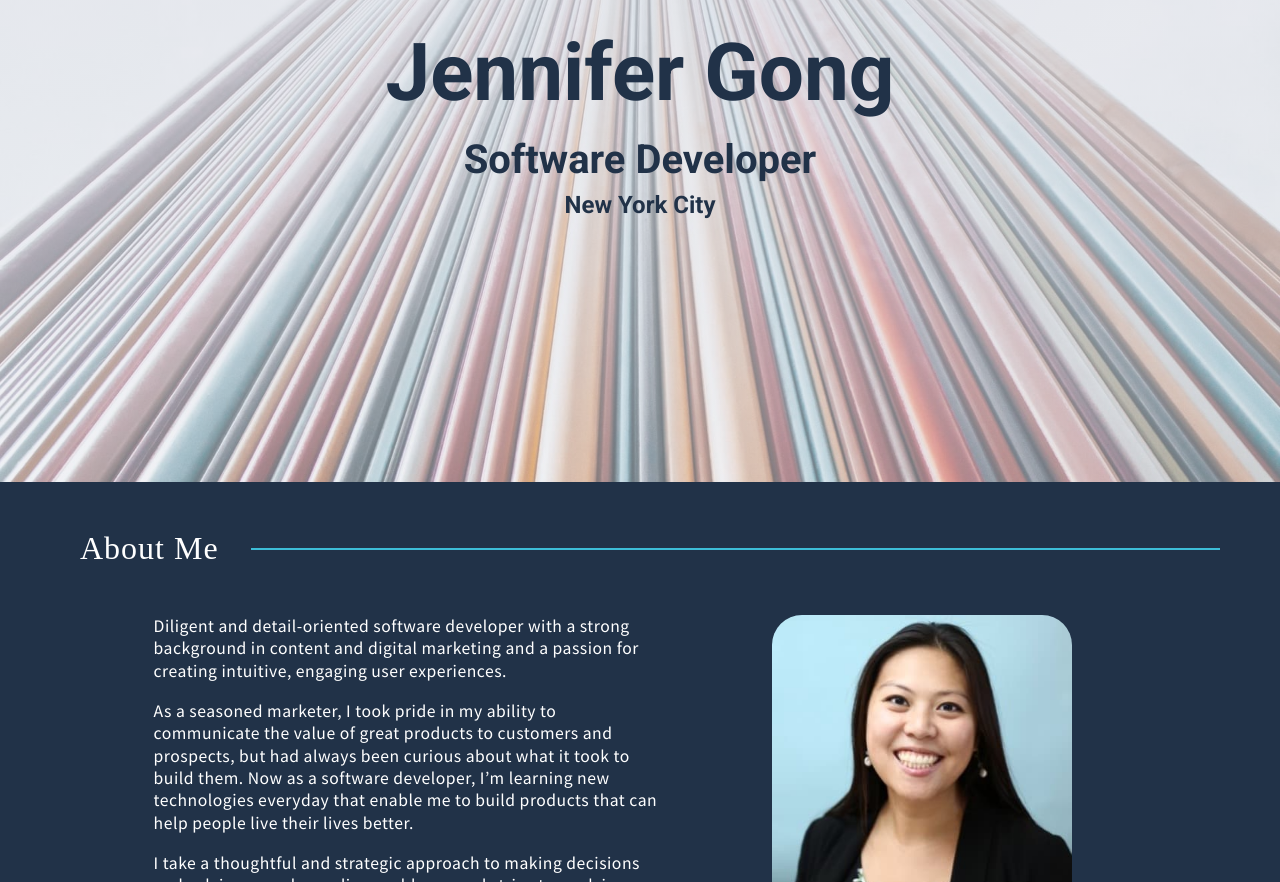
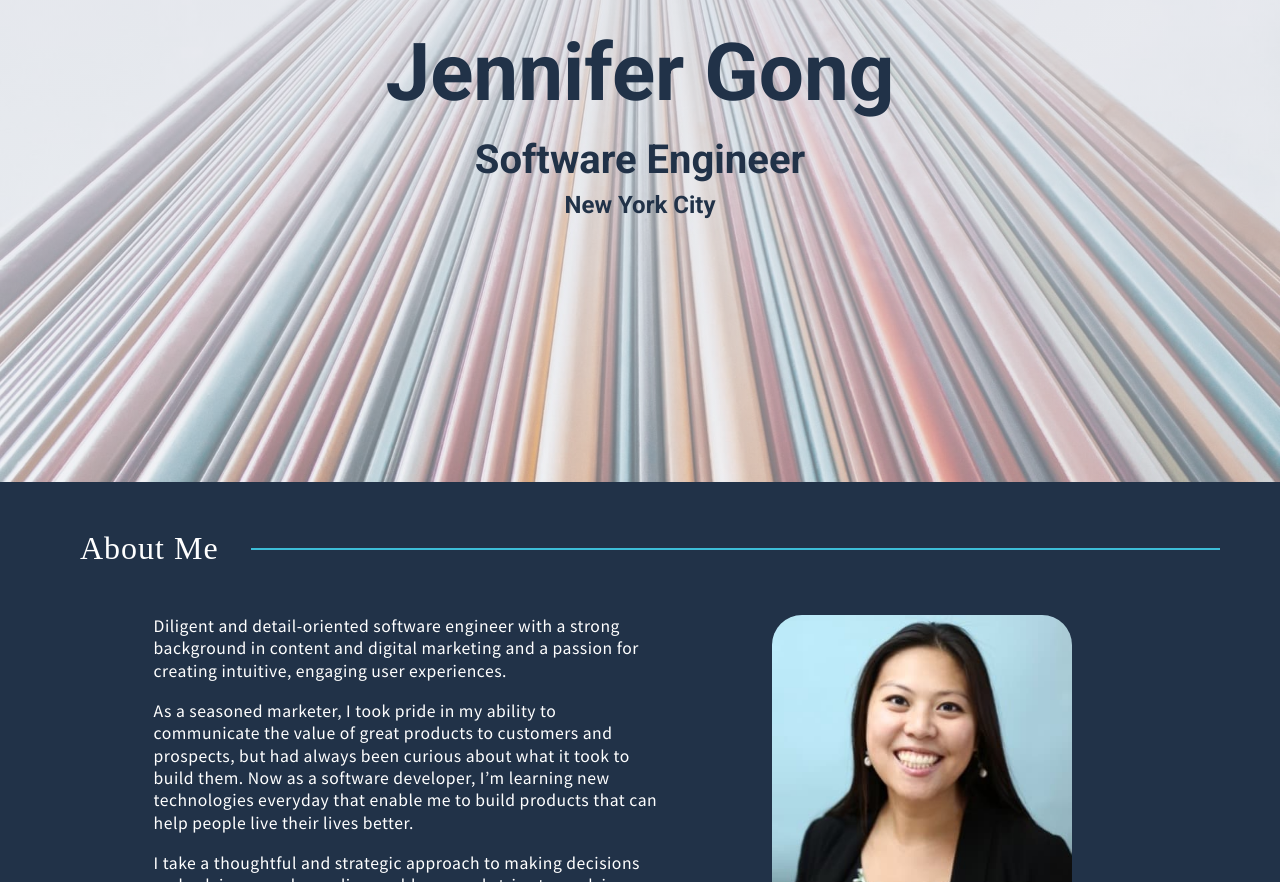
Before and after one commit to jngong/portfolio, a React (Create React App) app: page / in a window 1280 px wide. Shown: the part 300-1182 px from the top of the page. Built offline with nearby package versions, Linux system fonts and the light colour scheme; some icons are missing; a web font is replaced by a local one.

Commit message:
updated description

```diff
--- a/public/index.html
+++ b/public/index.html
@@ -17,7 +17,7 @@
   <meta name="viewport" content="width=device-width, initial-scale=1" />
   <meta name="theme-color" content="#000000" />
   <meta name="description"
-    content="Jennifer Gong is a software developer based in New York City with experience in Javascript, React, CSS and Ruby on Rails. Need some coding help to launch your next website or application? Get in touch!" />
+    content="Jennifer Gong is a software engineer based in New York City with experience in JavaScript, React, CSS, Python and Ruby. Need help launching your next website or application? Get in touch!" />
   <link rel="apple-touch-icon" href="%PUBLIC_URL%/logo192.png" />
   <link
     href="https://fonts.googleapis.com/css2?family=Roboto:wght@500;700&family=Source+Sans+Pro:ital,wght@0,300;0,400;1,300;1,400&family=Zeyada&display=swap"
@@ -25,9 +25,9 @@
   <link
     rel="stylesheet"
     href="https://cdn.rawgit.com/konpa/devicon/df6431e323547add1b4cf45992913f15286456d3/devicon.min.css">
-  <meta property="og:title" content="Jennifer Gong | Software Developer | Portfolio" />
+  <meta property="og:title" content="Jennifer Gong | Software Engineer | Portfolio" />
   <meta property="og:description"
-    content="Jennifer is a software developer based in NYC with experience in Javascript, CSS, React, Ruby on Rails and more. Need some coding help to launch your next website or application? Get in touch!" />
+    content="Jennifer Gong is a software engineer based in New York City with experience in JavaScript, React, CSS, Python and Ruby. Need help launching your next website or application? Get in touch!" />
   <meta property="og:image" content="%PUBLIC_URL%/jennifer-gong-software-developer.jpeg" />
   <meta property="og:url" content="https://www.jennifergong.com" />
   <meta name="twitter:card" content="Jennifer Gong | Software Developer | Portfolio" />
--- a/src/components/Home/AboutMe.js
+++ b/src/components/Home/AboutMe.js
@@ -11,7 +11,7 @@ const AboutMe = () => {
             </div>
             <div className='about-container'>
                 <div className='about-text'>
-                    <p>Diligent and detail-oriented software developer with a strong background in content and digital marketing and a passion for creating intuitive, engaging user experiences.</p>
+                    <p>Diligent and detail-oriented software engineer with a strong background in content and digital marketing and a passion for creating intuitive, engaging user experiences.</p>
                     <p>As a seasoned marketer, I took pride in my ability to communicate the value of great products to customers and prospects, but had always been curious about what it took to build them. Now as a software developer, I’m learning new technologies everyday that enable me to build products that can help people live their lives better.</p>
                     <p>I take a thoughtful and strategic approach to making decisions and solving complex coding problems, and strive to work in a collaborative, creative and purpose-driven environment where I can make a positive impact.</p>
                     <a href="https://drive.google.com/file/d/1QhcTiwjI-Enx9nyG-R-jCxcdGZWhT_IX/view" target="_blank">
--- a/src/components/Layout/Hero.js
+++ b/src/components/Layout/Hero.js
@@ -1,15 +1,15 @@
-import React from 'react'
+import React from "react";
 
 const Hero = () => {
-    return (
-        <div className='hero' id='top'>
-            <div className='hero-text'>
-                <h1>Jennifer Gong</h1>
-                <h3>Software Developer</h3>
-                <h4>New York City</h4>
-            </div>
-        </div>
-    )
-}
+  return (
+    <div className="hero" id="top">
+      <div className="hero-text">
+        <h1>Jennifer Gong</h1>
+        <h3>Software Engineer</h3>
+        <h4>New York City</h4>
+      </div>
+    </div>
+  );
+};
 
-export default Hero
+export default Hero;
```
